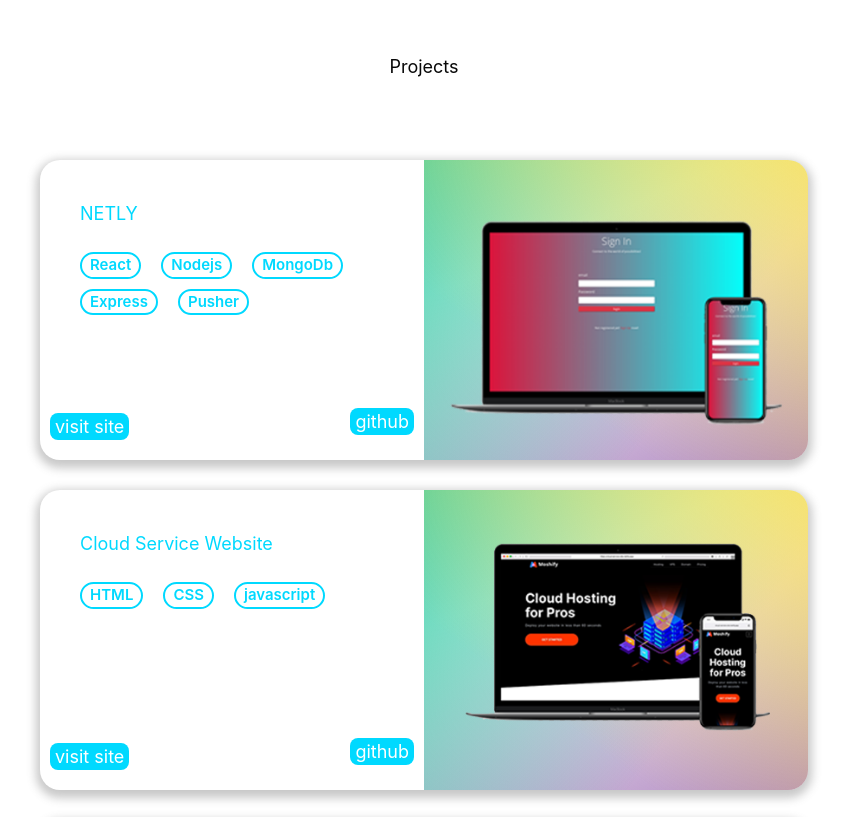
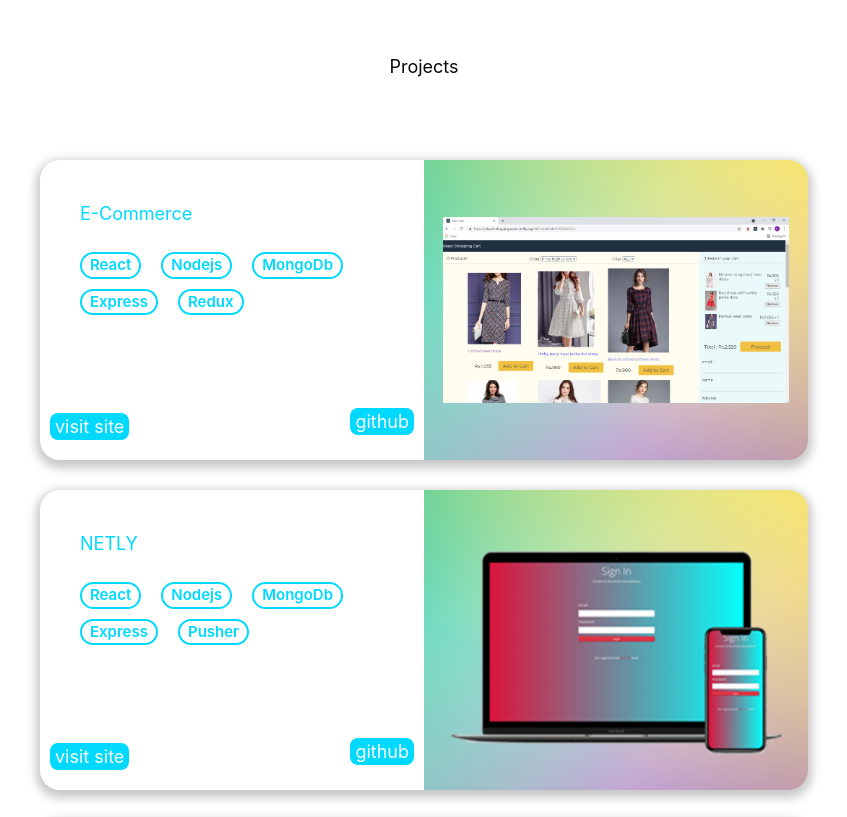
Before and after one commit to haritaAi/portfoliopage, a website built with Parcel: page index.html in a window 1280 px wide. Shown: the part 934-1751 px from the top of the page, without its empty margins (216-1063 px from the left). Built offline with nearby package versions, Linux system fonts and the light colour scheme; some packages are replaced by stand-ins of ours.

Commit message:
added react-redux project

```diff
--- a/index.html
+++ b/index.html
@@ -105,7 +105,30 @@ Technology
 <header class = "features--title">
 Projects
 </header>
-             <article class = " feature " data-aos="fade-right">
+        <article class = " feature " data-aos="fade-right">
+          <div class="feature--background">
+          <img class = "feature--image" src="images/react-ecom.png" alt="">
+          </div>
+          <div class="feature--content">
+          <div class="project--title">E-Commerce</div>
+          <div class="tools">
+                  <div class="feature--tab">React</div>
+                  <div class="feature--tab">Nodejs</div>
+                  <div class="feature--tab">MongoDb</div>
+                  <div class="feature--tab">Express</div>
+                  <div class="feature--tab">Redux</div>
+              </div>
+
+
+              <div class="feature--site">
+              <a href="https://relaxed-shopping-ecom.netlify.app" target = "_blank" data-parcel-ignore>visit site</a>
+              </div>
+              <div class="feature--github">
+              <a href="https://github.com/haritaAi/react-ecom" target = "_blank" data-parcel-ignore>github</a>
+              </div>
+          </div>
+        </article>
+        <article class = " feature " data-aos="fade-right">
                 <div class="feature--background">
                 <img class = "feature--image" src="images/netly-600.png" alt="">
                 </div>
@@ -127,7 +150,7 @@ Projects
                     <a href="https://github.com/haritaAi/netly" target = "_blank" data-parcel-ignore>github</a>
                     </div>
                 </div>
-                </article>
+           </article>
 
 
    <article class = " feature " data-aos="fade-left">
```
Also changed, not shown: images/react-ecom.png (added).
